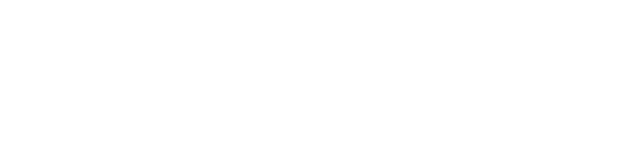
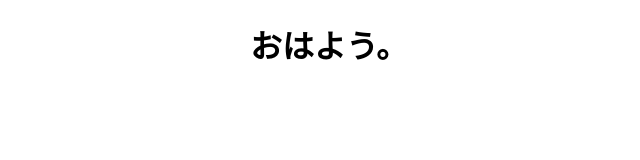
Before and after one commit to EduMorishita/roboticaPratica, a plain HTML site: page public_html/index.html in a window 1280 px wide. Shown: the whole page, without its empty margins (311-951 px from the left). Drawn offline with Linux system fonts and the light colour scheme.

Commit message:
index.html alterado

```diff
--- a/public_html/index.html
+++ b/public_html/index.html
@@ -7,6 +7,6 @@
     <title>Document</title>
 </head>
 <body>
-
+    <h1><center>おはよう。</center></h1>
 </body>
 </html>
```
